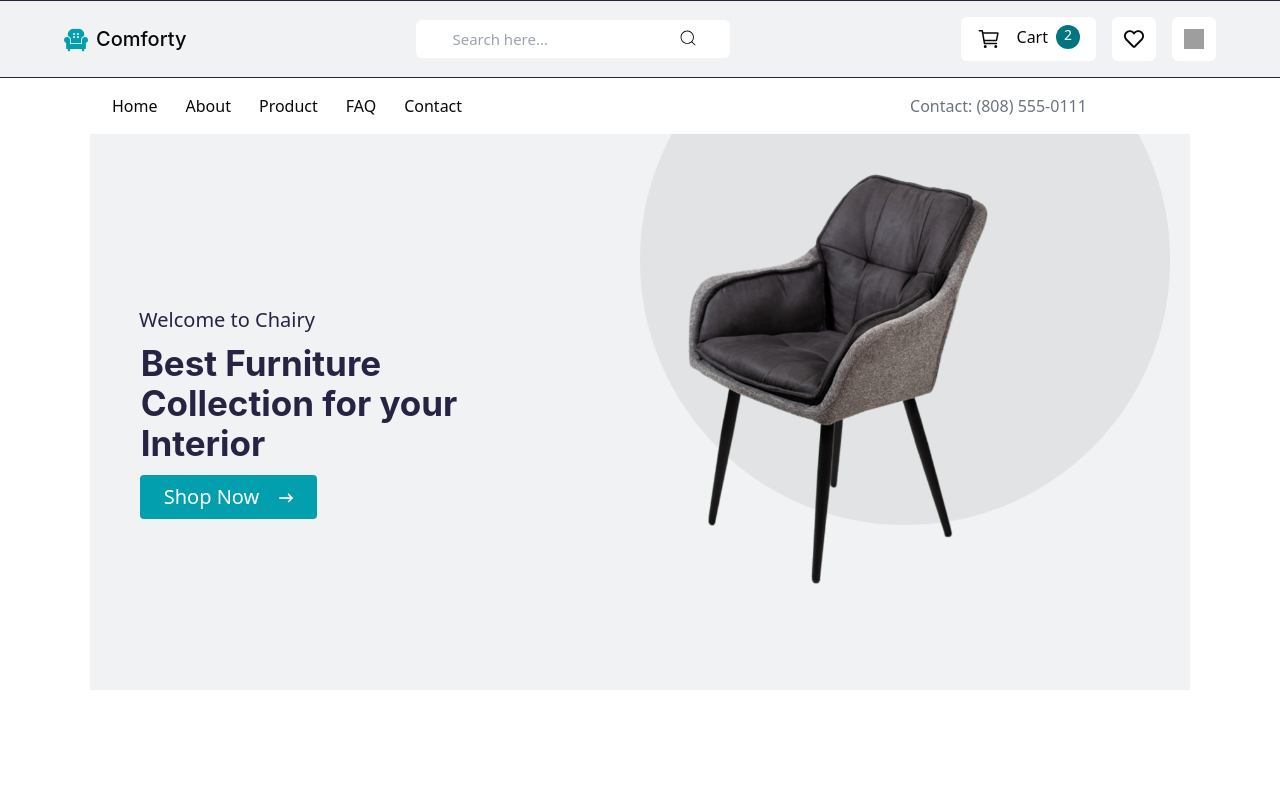
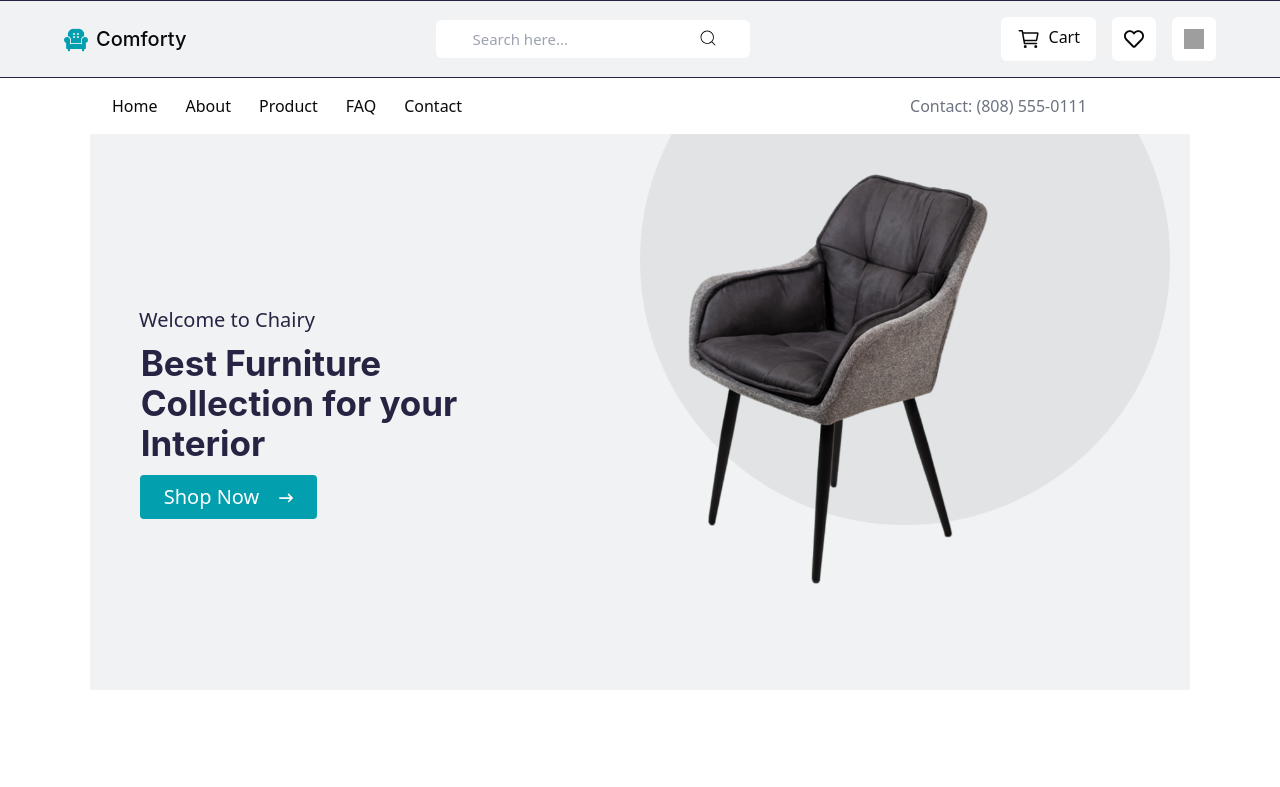
Before and after one commit to hooriyaa/e-commerce-website, a Next.js app: page / in a window 1280 px wide. Shown: the top 787 px of the page. Built offline with nearby package versions, Linux system fonts and the light colour scheme; grey boxes are pictures that could not be loaded.

Commit message:
push_changes

```diff
--- a/src/components/navbar.tsx
+++ b/src/components/navbar.tsx
@@ -38,12 +38,11 @@ const Navbar = () => {
           {/* cart div */}
           <div className="flex gap-2 bg-[#FFFFFF]  px-4 py-2 rounded-md">
             <IoCartOutline className="w-6 h-7 cursor-pointer " />
-            <Link href="/cart"></Link>
+            <Link href="/cart">
             <h1>Cart</h1>
-            <h1 className="h-6 w-6 rounded-full bg-[#007580] text-[#FFFFFF] text-center text-sm  ">
-              2
-            </h1>
+            </Link>
           </div>
+
           <div className="bg-[#FFFFFF] h-[44px] w-[44px] rounded-md p-3">
             <FaRegHeart className="w-5 h-5 text-sm cursor-pointer " />
           </div>
```
